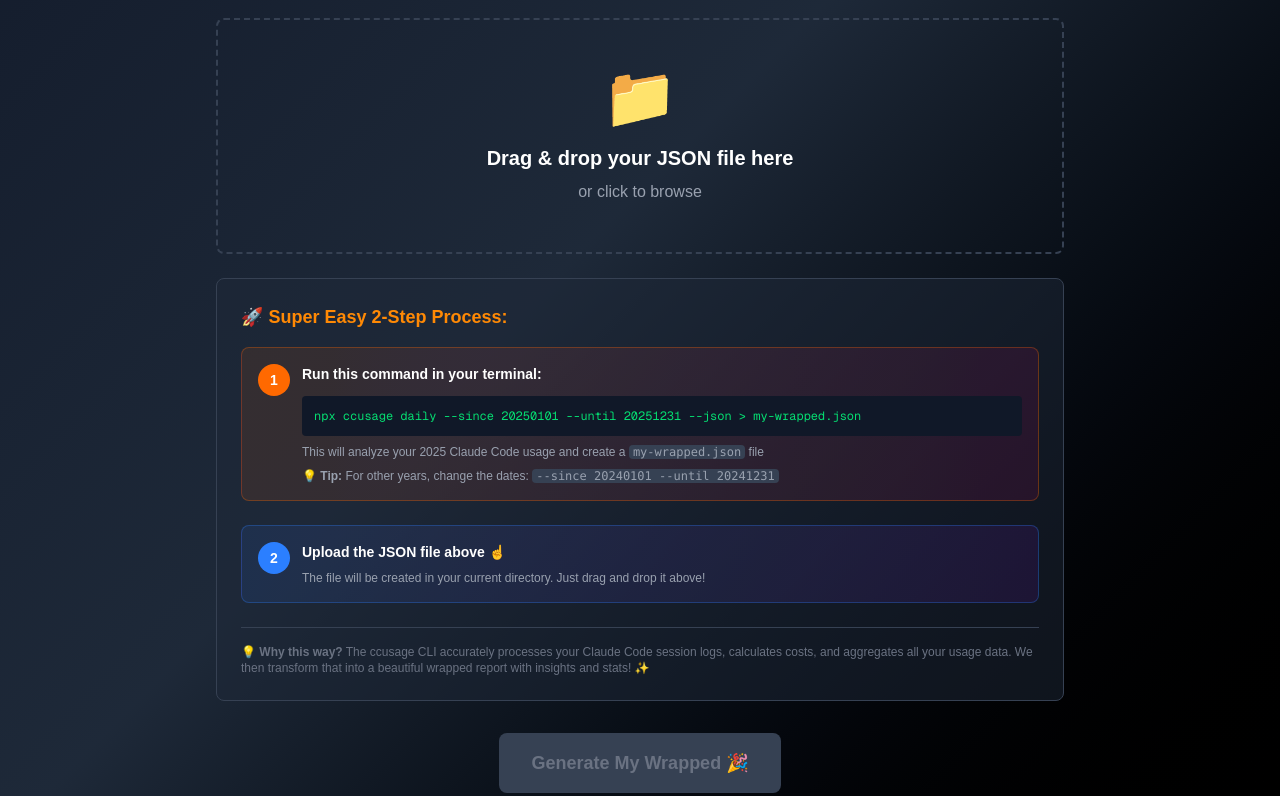
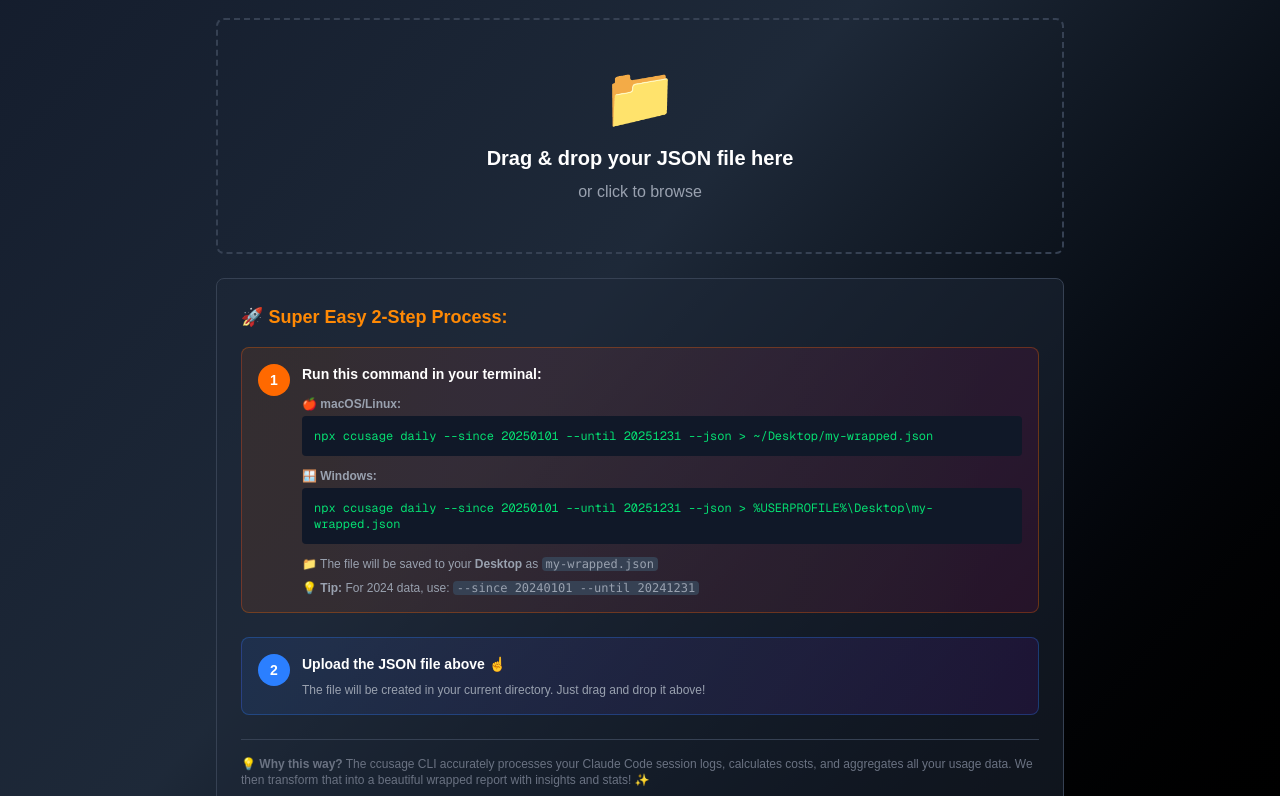
Before and after one commit to isaadgulzar/year-in-code, a Next.js app: page /upload in a window 1280 px wide. Shown: the part 459-1255 px from the top of the page. Built offline with nearby package versions, Linux system fonts and the light colour scheme.

Commit message:
fix: specify Desktop location for JSON output file
- Update instructions to save to ~/Desktop/my-wrapped.json (macOS/Linux)
- Add Windows-specific command: %USERPROFILE%\Desktop\my-wrapped.json
- Now users know exactly where to find the file!
- Clearer platform-specific instructions

```diff
--- a/app/upload/page.tsx
+++ b/app/upload/page.tsx
@@ -214,14 +214,28 @@
                     <div className="flex-shrink-0 w-8 h-8 rounded-full bg-orange-500 flex items-center justify-center font-bold text-white">1</div>
                     <div className="flex-1">
                       <p className="font-bold text-white mb-3">Run this command in your terminal:</p>
-                      <div className="bg-gray-900 rounded p-3 font-mono text-xs text-green-400 mb-2">
-                        npx ccusage daily --since {new Date().getFullYear()}0101 --until {new Date().getFullYear()}1231 --json &gt; my-wrapped.json
+
+                      {/* macOS/Linux */}
+                      <div className="mb-3">
+                        <p className="text-gray-400 text-xs mb-1">🍎 <strong>macOS/Linux:</strong></p>
+                        <div className="bg-gray-900 rounded p-3 font-mono text-xs text-green-400">
+                          npx ccusage daily --since {new Date().getFullYear()}0101 --until {new Date().getFullYear()}1231 --json &gt; ~/Desktop/my-wrapped.json
+                        </div>
                       </div>
+
+                      {/* Windows */}
+                      <div className="mb-3">
+                        <p className="text-gray-400 text-xs mb-1">🪟 <strong>Windows:</strong></p>
+                        <div className="bg-gray-900 rounded p-3 font-mono text-xs text-green-400">
+                          npx ccusage daily --since {new Date().getFullYear()}0101 --until {new Date().getFullYear()}1231 --json &gt; %USERPROFILE%\Desktop\my-wrapped.json
+                        </div>
+                      </div>
+
                       <p className="text-gray-400 text-xs">
-                        This will analyze your {new Date().getFullYear()} Claude Code usage and create a <code className="bg-gray-700 px-1 rounded">my-wrapped.json</code> file
+                        📁 The file will be saved to your <strong>Desktop</strong> as <code className="bg-gray-700 px-1 rounded">my-wrapped.json</code>
                       </p>
                       <p className="text-gray-400 text-xs mt-2">
-                        💡 <strong>Tip:</strong> For other years, change the dates: <code className="bg-gray-700 px-1 rounded">--since 20240101 --until 20241231</code>
+                        💡 <strong>Tip:</strong> For 2024 data, use: <code className="bg-gray-700 px-1 rounded">--since 20240101 --until 20241231</code>
                       </p>
                     </div>
                   </div>
```
Also changed, not shown: 1 other file (tests, documents, lock files or other folders).
